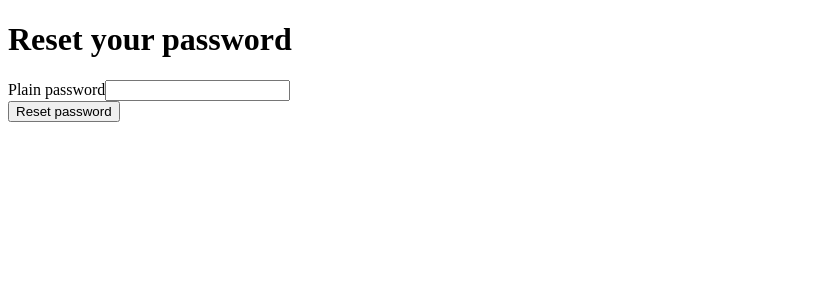
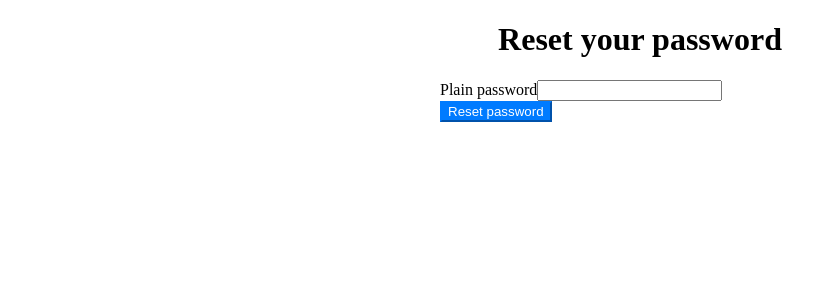
Before and after one commit to thogmaz/Sortir, a Symfony app: template templates/reset_password/reset.html.twig in a window 1280 px wide. Shown: the top 300 px of the page, without its empty margins (0-837 px from the left). Run offline with Twig, Linux system fonts and the light colour scheme; the template is opened without the code that fills it, so the values that code supplies are empty; form fields are guessed from the names that the template uses; some libraries are stand-ins or nearby versions.

Commit message:
21/02/2023

```diff
--- /dev/null
+++ b/public/css/stylsheet.css
@@ -0,0 +1,16 @@
+body{
+    max-width: 400px;
+    margin: auto;
+    padding: 0 10px;
+}
+
+h1 {
+    text-align: center;
+}
+
+
+.btn {
+    color: #fff;
+    background-color: #007bff;
+    border-color: #007bff;
+}
--- a/src/Repository/SortieRepository.php
+++ b/src/Repository/SortieRepository.php
@@ -39,7 +39,7 @@ class SortieRepository extends ServiceEntityRepository
             $this->getEntityManager()->flush();
         }
     }
-    public function findByExampleField($value): array
+    public function findByFilter($value): array
     {
         return $this->createQueryBuilder('s')
             ->andWhere('s.campus = :val')
@@ -51,6 +51,8 @@ class SortieRepository extends ServiceEntityRepository
         ;
     }
 }
+
+
 
 //    /**
 //     * @return Sortie[] Returns an array of Sortie objects
--- a/templates/accueil/accueil.html.twig
+++ b/templates/accueil/accueil.html.twig
@@ -17,10 +17,10 @@
     {{ form_end(accueilForm) }}
     <div>
         <ul>
-            {% for sortie in sorties %}
+
             <li>
-                {{ sortie.id }}
-            </li>{% endfor %}
+                //todo liste à créer
+            </li>
         </ul>
     </div>
 {% endblock %}
--- a/templates/base.html.twig
+++ b/templates/base.html.twig
@@ -7,6 +7,7 @@
         {# Run `composer require symfony/webpack-encore-bundle` to start using Symfony UX #}
         {% block stylesheets %}
             {{ encore_entry_link_tags('app') }}
+            <link rel="stylesheet" href="{{ asset('css/stylsheet.css') }}">
         {% endblock %}
 
         {% block javascripts %}
```
Also changed, not shown: src/Controller/AccueilController.php (+4 -3 lines), src/Form/AccueilFormType.php (+29 -7 lines).
